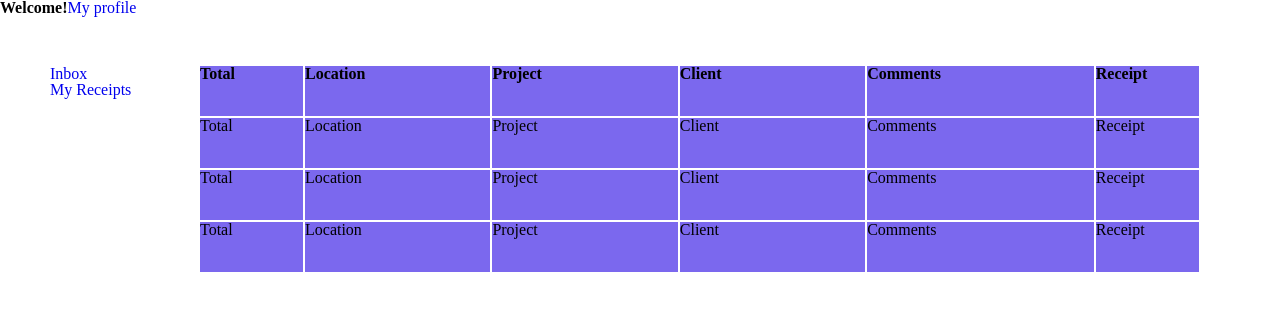
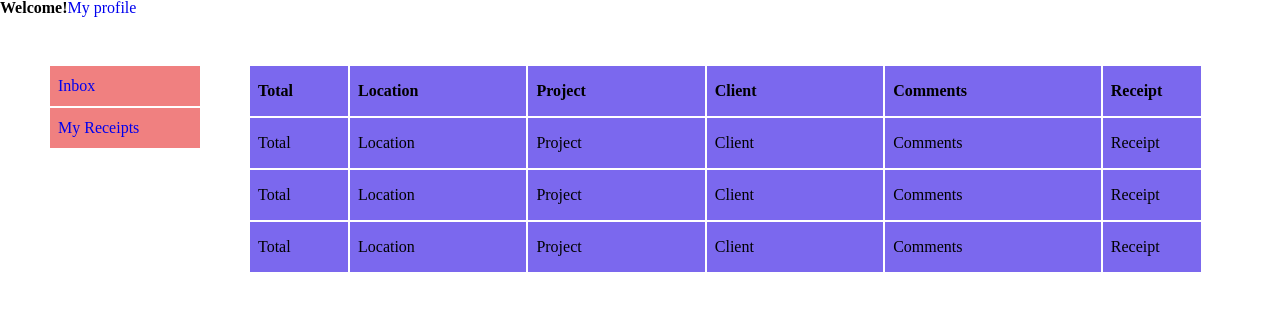
Before and after one commit to hjmccain/expense-app, a React (Create React App) app in the folder client/: page / in a window 1280 px wide. Shown: the top 310 px of the page. Built offline with nearby package versions, Linux system fonts and the light colour scheme.

Commit message:
Add mixin for vertically centering children.

```diff
--- a/client/src/app/_app.scss
+++ b/client/src/app/_app.scss
@@ -9,12 +9,12 @@
 
     @include breakpoint(mobile) {
       grid-template-columns: auto;
-      grid-template-rows: 100px auto;
+      grid-template-rows: 150px auto;
       margin: 10px;
     }
     @include breakpoint(tablet) {
       max-width: 1600px;
-      grid-template-columns: 100px auto;
+      grid-template-columns: 150px auto;
       grid-template-rows: auto;
       margin: 50px;
     }
--- a/client/src/cardholder/lineItem/Header.js
+++ b/client/src/cardholder/lineItem/Header.js
@@ -4,22 +4,22 @@ const LineItemHeader = props => {
   return (
     <div className="line-item -header">
       <div className="line-item__element -header">
-        Total
+        <p>Total</p>
       </div>
       <div className="line-item__element -header">
-        Location
+        <p>Location</p>
       </div>
       <div className="line-item__element -header">
-        Project
+        <p>Project</p>
       </div>
       <div className="line-item__element -header">
-        Client
+        <p>Client</p>
       </div>
       <div className="line-item__element -header">
-        Comments
+        <p>Comments</p>
       </div>
       <div className="line-item__element -header">
-        Receipt
+        <p>Receipt</p>
       </div>
     </div>
   )
--- a/client/src/cardholder/lineItem/_line-item.scss
+++ b/client/src/cardholder/lineItem/_line-item.scss
@@ -10,6 +10,7 @@
 
     .line-item__element {
       background: mediumslateblue;
+      @extend %fully-centered-child;
     }
 
     .-header {
--- a/client/src/cardholder/sidebar/_sidebar.scss
+++ b/client/src/cardholder/sidebar/_sidebar.scss
@@ -0,0 +1,10 @@
+.sidebar-menu {
+  display: grid;
+  grid-template-rows: 40px 40px;
+  grid-gap: 2px;
+
+  .sidebar-menu__element {
+    background: lightcoral;
+    @extend %fully-centered-child;
+  }
+}
--- a/client/src/cardholder/sidebar/menuItem.js
+++ b/client/src/cardholder/sidebar/menuItem.js
@@ -2,7 +2,7 @@ import React from 'react';
 
 const SidebarMenuItem = props => {
   return (
-    <div className="sidebar-menu__item">
+    <div className="sidebar-menu__element">
       <a href="google.com">{props.label}</a>
     </div>
   );
--- /dev/null
+++ b/client/src/style/general/_extensions.scss
@@ -0,0 +1,8 @@
+%fully-centered-child {
+  display: flex;
+      align-items: center;
+
+      > * {
+        margin-left: 8px;
+      }
+}
--- a/client/src/style/index.scss
+++ b/client/src/style/index.scss
@@ -1,4 +1,5 @@
 @import 'general/breakpoints';
+@import 'general/extensions';
 @import 'general/reset';
 
 // Component styling
```
